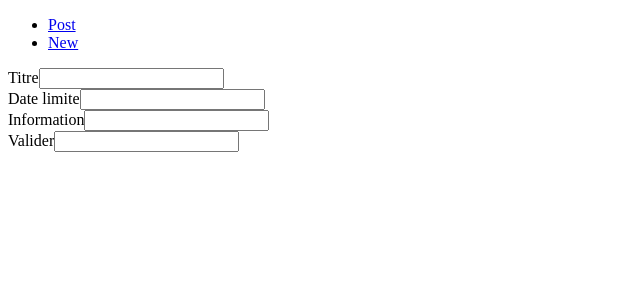
After one commit to KrouriB/SfPostIt, a Symfony app: template templates/post/new.html.twig in a window 1280 px wide. The commit adds this page. Shown: the top 300 px of the page, without its empty margins (0-640 px from the left). Run offline with Twig, Linux system fonts and the light colour scheme; the template is opened without the code that fills it, so the values that code supplies are empty; form fields are guessed from the names that the template uses; some libraries are stand-ins or nearby versions.

Commit message:
separating new post and show post

```diff
--- a/templates/base.html.twig
+++ b/templates/base.html.twig
@@ -20,6 +20,14 @@
         {% endblock %}
     </head>
     <body>
+        <header>
+            <nav>
+                <ul>
+                    <li><a href="{{ path('app_post') }}">Post</a></li>
+                    <li><a href="{{ path('app_new') }}">New</a></li>
+                </ul>
+            </nav>
+        </header>
         <main>
             {% block body %}{% endblock %}
         </main>
--- /dev/null
+++ b/templates/post/new.html.twig
@@ -0,0 +1,16 @@
+{% extends 'base.html.twig' %}
+
+{% block title %}Hello PostController!{% endblock %}
+
+{% block body %}
+<div class="">
+    {{ form_errors(post) }}
+
+    {{ form_start(post) }}
+        {{ form_row(post.titre) }}
+        {{ form_row(post.dateLimite) }}
+        {{ form_row(post.information) }}
+        {{ form_row(post.valider) }}
+    {{ form_end(post) }}
+</div>
+{% endblock %}
```
Also changed, not shown: templates/post/index.html.twig (+0 -11 lines).
